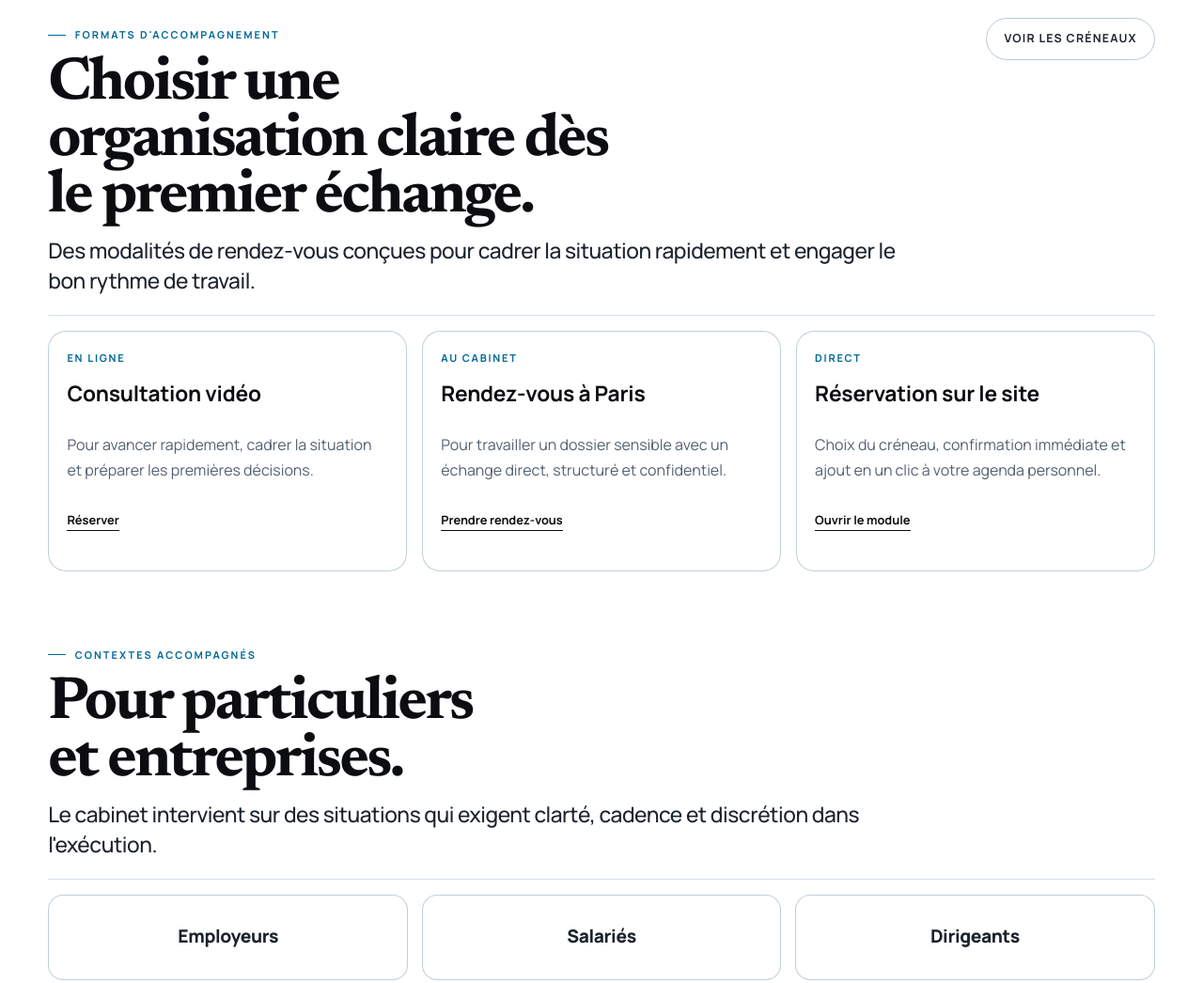
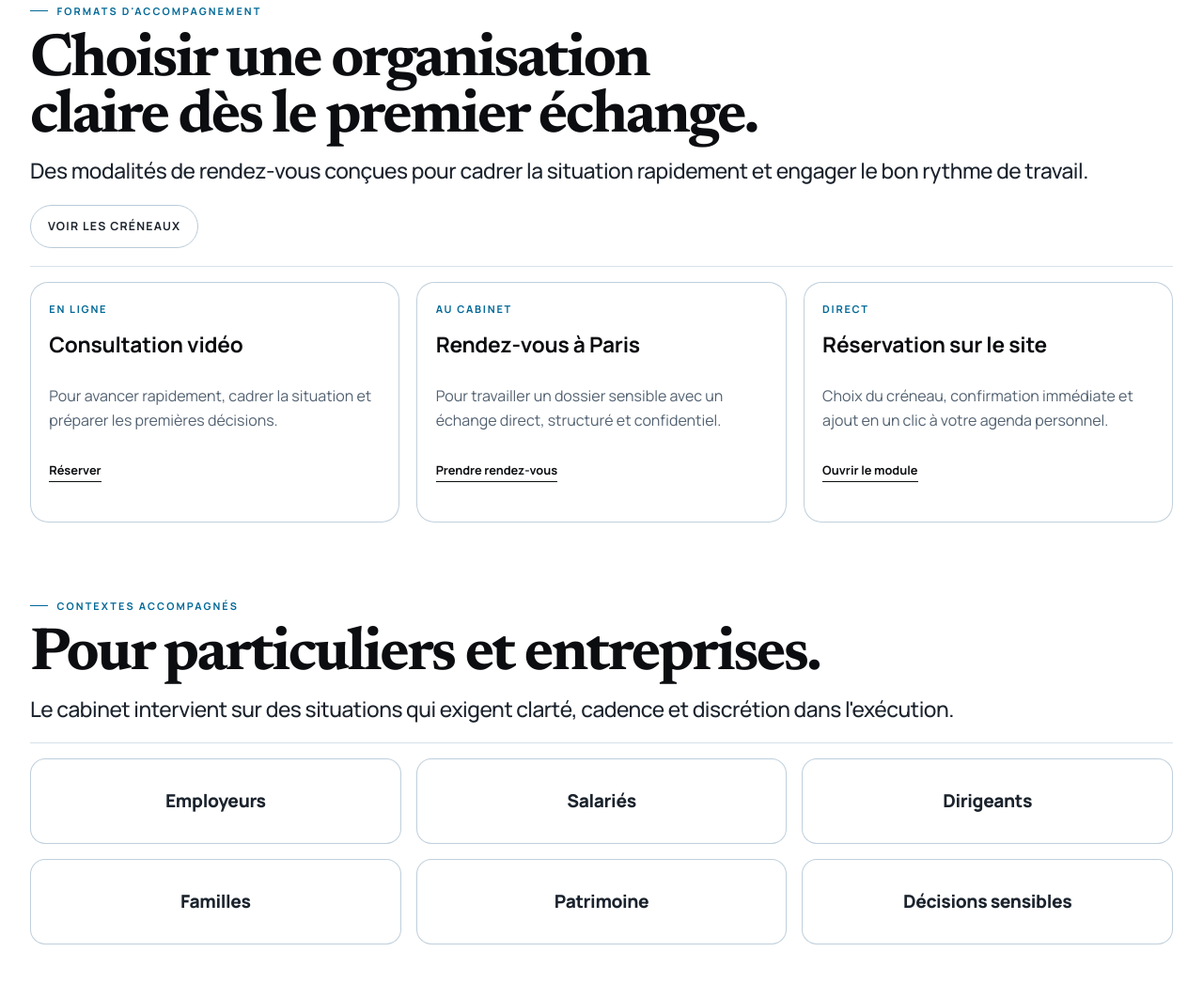
Before and after one commit to dwightinthesky/alexandre_avocat, a plain HTML site: page index.html in a window 1280 px wide. Shown: the part 1126-2172 px from the top of the page at 94% size. Drawn offline with Linux system fonts and the light colour scheme.

Commit message:
Widen homepage layout proportions

```diff
--- a/assets/styles.css
+++ b/assets/styles.css
@@ -10,7 +10,7 @@
   --line: #d6e1ea;
   --line-strong: #b9cad8;
   --focus: #0b76a6;
-  --container: min(1220px, 92vw);
+  --container: min(1380px, 95vw);
   --radius-sm: 0.65rem;
   --radius-md: 0.95rem;
   --radius-pill: 999px;
@@ -435,7 +435,7 @@ p {
 
 .hero-stage {
   display: grid;
-  grid-template-columns: minmax(0, 470px) minmax(0, 1fr);
+  grid-template-columns: minmax(0, 540px) minmax(0, 1fr);
   min-height: 620px;
   border: 1px solid rgba(185, 202, 216, 0.88);
   border-radius: 1.6rem;
@@ -453,7 +453,7 @@ p {
 }
 
 .hero-panel .lead {
-  max-width: 30rem;
+  max-width: 34rem;
 }
 
 .hero-home h1 {
@@ -633,7 +633,7 @@ p {
 }
 
 .section-copy {
-  max-width: 66rem;
+  max-width: 74rem;
 }
 
 .section-head .eyebrow {
@@ -641,7 +641,7 @@ p {
 }
 
 .section-head h2 {
-  max-width: 16ch;
+  max-width: 24ch;
   margin-bottom: 0.7rem;
   font-size: clamp(2.6rem, 5vw, 4.7rem);
   line-height: 0.94;
@@ -649,7 +649,7 @@ p {
 }
 
 .section-summary {
-  max-width: 58rem;
+  max-width: 72rem;
   margin: 0;
   color: var(--black-soft);
   font-family: var(--font-sans);
@@ -764,7 +764,7 @@ p {
 .solution-grid {
   display: grid;
   grid-template-columns: repeat(3, minmax(0, 1fr));
-  gap: 1rem;
+  gap: 1.15rem;
 }
 
 .solution-tile {
@@ -809,7 +809,7 @@ p {
 .trust-grid {
   display: grid;
   grid-template-columns: repeat(3, minmax(0, 1fr));
-  gap: 0.9rem;
+  gap: 1rem;
 }
 
 .trust-chip {
```
